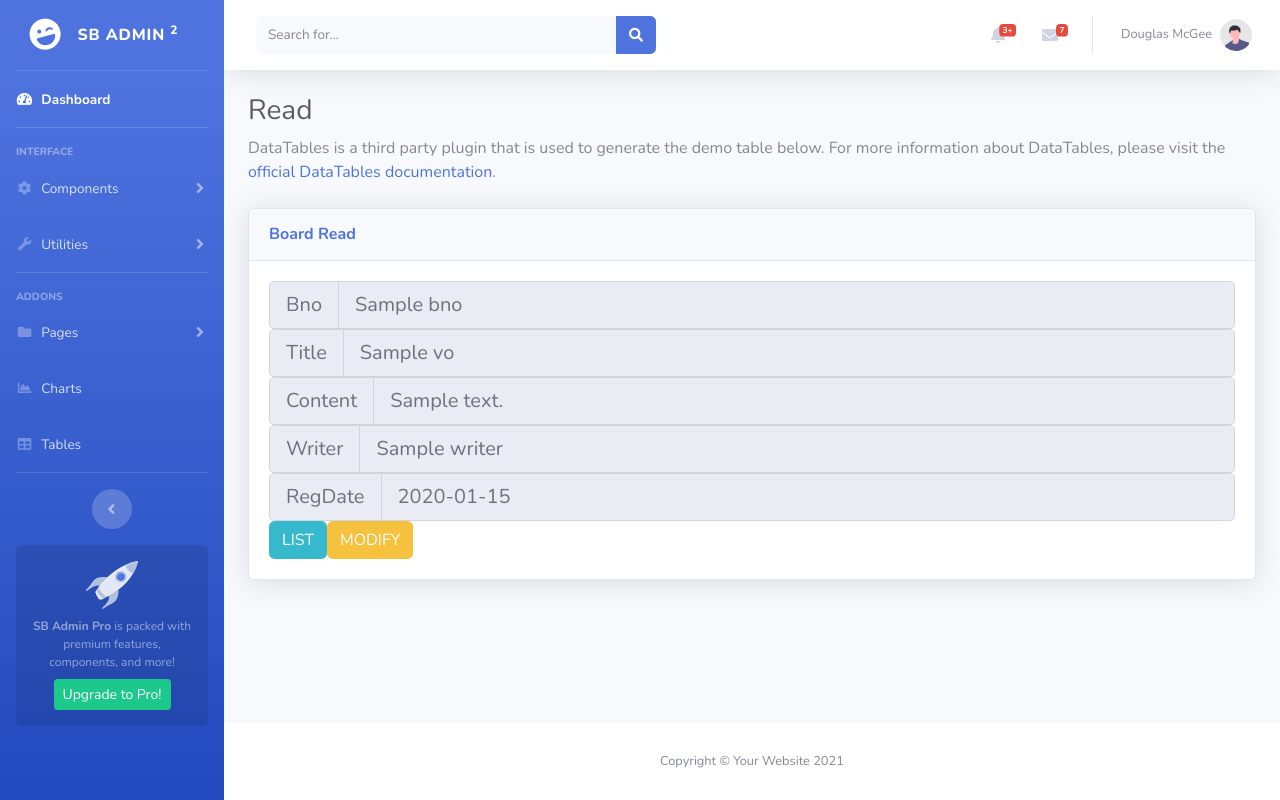
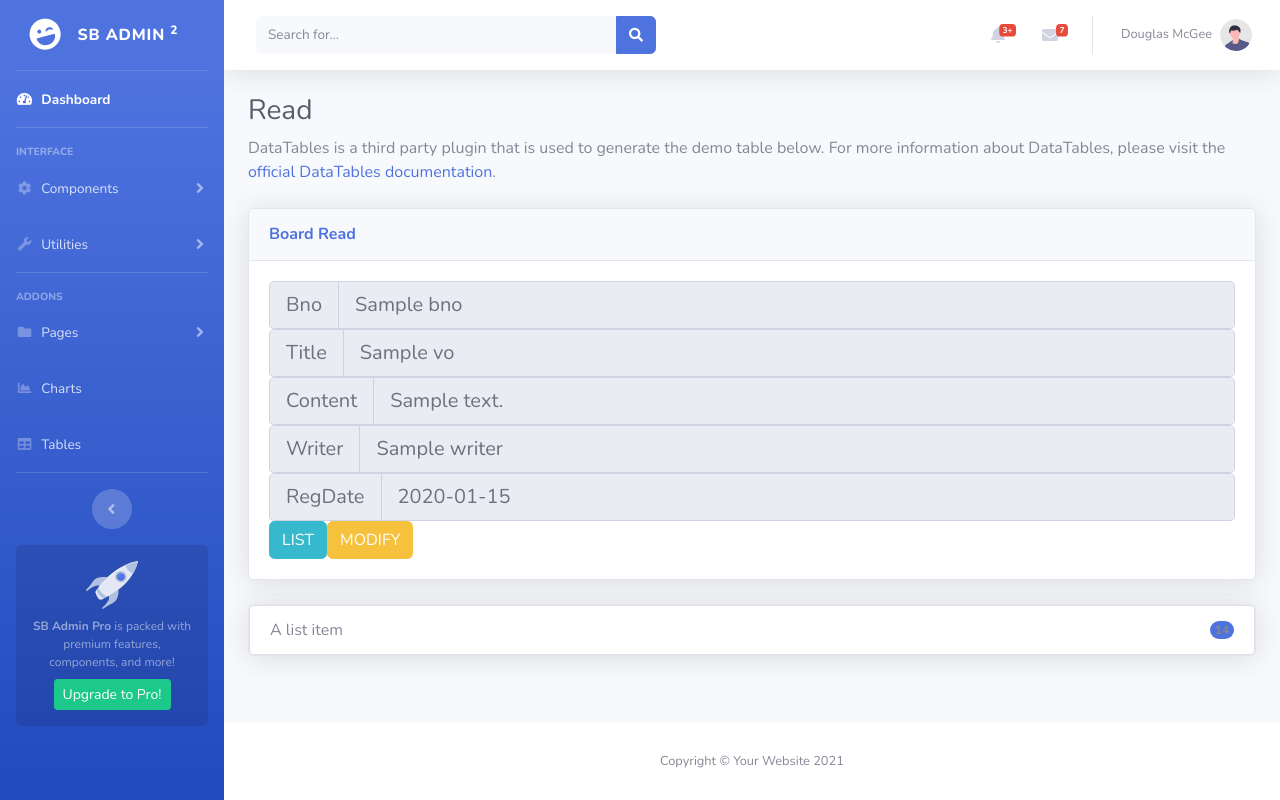
Before and after one commit to wj402/Spring_project, a Java web app: template src/main/webapp/WEB-INF/views/board/read.jsp in a window 1280 px wide. Run offline with Spring Boot 4, a stand-in JSP engine, Linux system fonts and the light colour scheme; the template is opened without the code that fills it: most values are stand-ins (such as "Sample title", 1, 10 or a date in 2020); the project's own start-up code is not run, and a stand-in starts its controllers and pages.

Commit message:
[Feat] axios로 댓글 목록 출력
비동기로 데이터 받고 댓글 목록 나오게 구현

#Resolves: #1

```diff
--- a/src/main/webapp/WEB-INF/views/board/read.jsp
+++ b/src/main/webapp/WEB-INF/views/board/read.jsp
@@ -51,8 +51,16 @@
             <button type="submit" class="btn btn-info btnList">LIST</button>
             <button type="submit" class="btn btn-warning btnModify">MODIFY</button>
         </div>
+    </div>
+</div>
 
-    </div>
+<div class="card shadow mb-4">
+    <ul class="list-group replyList">
+        <li class="list-group-item d-flex justify-content-between align-items-center">
+            A list item
+            <span class="badge bg-primary rounded-pill">14</span>
+        </li>
+    </ul>
 </div>
 
 <form id="actionForm" method="get" action="/board/list">
@@ -68,6 +76,7 @@
 </form>
 
 <%@include file="../includes/footer.jsp"%>
+<script src="https://cdn.jsdelivr.net/npm/axios/dist/axios.min.js"></script>
 
 <script>
 
@@ -86,4 +95,45 @@
 
 </script>
 
+<script>
+
+    const boardBno = ${vo.bno}
+    const replyUL = document.querySelector(".replyList")
+
+    const getList = async(pageParam, amountParam ) => {
+        const pageNum = pageParam || 1
+        const amount = amountParam || 10
+
+        const res = await axios.get(`/reply/list/\${boardBno}`, {
+            params: {pageNum, amount}
+        })
+        const data = res.data
+        const pageDTO = data.pageDTO
+        const replyList = data.replyList
+
+        printReplyList(pageDTO, replyList)
+
+    }
+
+    const printReplyList = (pageDTO, replyList) => {
+        replyUL.innerHTML = ""
+
+        let str = ''
+        for (const reply of replyList) {
+
+            const {rno, replyText, replyer} = reply
+
+            str += `
+                <li class="list-group-item d-flex justify-content-between align-items-center">
+                    \${rno} --- \${replyText}
+                    <span class="badge bg-primary rounded-pill">${replyer}</span>
+                </li>`
+        }
+        replyUL.innerHTML = str
+    }
+
+    getList()
+
+</script>
+
 <%@include file="../includes/end.jsp"%>
```
